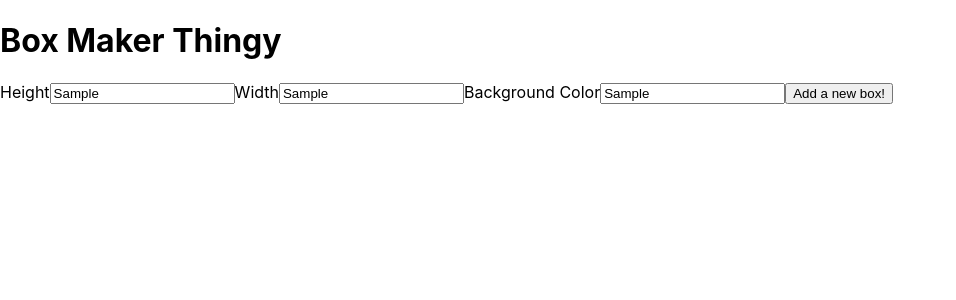
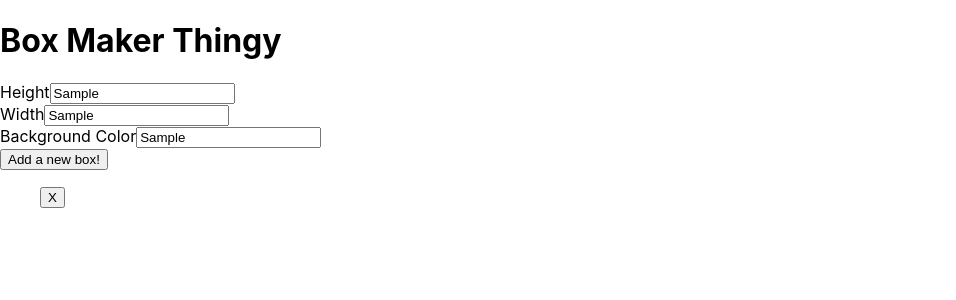
Before and after one commit to davisstacked/react-state-exercises, a React (Create React App) app: page / in a window 1280 px wide. Both pictures are taken after typing "Sample", "Sample", "Sample" into the empty fields and a click on the button "Add a new box!". Shown: the top 300 px of the page, without its empty margins (0-956 px from the left). Built offline with nearby package versions, Linux system fonts and the light colour scheme.

Commit message:
boxes adding

```diff
--- a/src/Forms/Box.js
+++ b/src/Forms/Box.js
@@ -3,8 +3,11 @@ import React from 'react'
 export const Box = (props) => {
 
   return (
-    <div style={{ width: "100px", height: "100px", backgroundColor: "purple" }}>
+    <div>
+      <div style={{ width: `${props.width}px`, height: `${props.height}px`, backgroundColor: props.backgroundColor }}>
 
+      </div>
+      <button>X</button>
     </div>
   )
 }
--- a/src/Forms/BoxList.js
+++ b/src/Forms/BoxList.js
@@ -3,20 +3,32 @@ import { NewBoxForm } from './NewBoxForm';
 import { Box } from './Box';
 import { v4 as uuid } from "uuid";
 
-export const BoxList = () => {
+export const BoxList = (props) => {
 
-  const [styles, setStyles] = useState([{width: "", height: "", backgroundColor: ""}])
+  const [boxes, setBoxes] = useState([])
 
   const addBox = (styles) => {
-    let newBox = { ...styles, id: uuid() }
-    setStyles(state => ([...state, newBox]))
+    let newBox = { ...styles, key: uuid() }
+    setBoxes(box => ([...box, newBox]));
   }
+
+  const renderBoxes = () => {
+    return (
+    <ul>
+      {boxes.map(box => (
+        <Box width={box.width} height={box.height} backgroundColor={box.backgroundColor} />
+      ))}
+      </ul>
+    )
+  }
+
   return (
     <div>
-      <NewBoxForm addBox={addBox}/>
-      <ul>
-
-      </ul>
+      <h1>Box Maker Thingy</h1>
+      <NewBoxForm addBox={addBox} />
+      <div>
+        {renderBoxes()}
+      </div>
     </div>
   )
 }
--- a/src/Forms/NewBoxForm.js
+++ b/src/Forms/NewBoxForm.js
@@ -2,17 +2,11 @@ import React, { useState } from 'react'
 
 export const NewBoxForm = (props) => {
 
-  const [styles, setStyles] =
-    useState({
-      height: "",
-      width: "",
-      backgroundColor: ""
-    })
+  const [styles, setStyles] = useState({})
 
   const handleSubmit = (e) => {
     e.preventDefault();
-    props.addBox(styles)
-
+    props.addBox(styles);
   }
 
   const handleChange = (e) => {
@@ -21,7 +15,7 @@ export const NewBoxForm = (props) => {
 
   return (
     <form className="NewBoxForm" onSubmit={handleSubmit}>
-      <h1>Box Maker Thingy</h1>
+      <div>
         <label htmlFor="height">Height</label>
         <input
           name="height"
@@ -29,6 +23,8 @@ export const NewBoxForm = (props) => {
           onChange={handleChange}
           type="text"
         />
+      </div>
+      <div>
         <label htmlFor="width">Width</label>
         <input
           name="width"
@@ -36,6 +32,8 @@ export const NewBoxForm = (props) => {
           onChange={handleChange}
           type="text"
         />
+      </div>
+      <div>
         <label htmlFor="backgroundColor">Background Color</label>
         <input
           name="backgroundColor"
@@ -43,6 +41,7 @@ export const NewBoxForm = (props) => {
           onChange={handleChange}
           type="text"
         />
+      </div>
       <button>Add a new box!</button>
     </form>
   )
```
Lines whose indentation alone changed are shown as unchanged.
